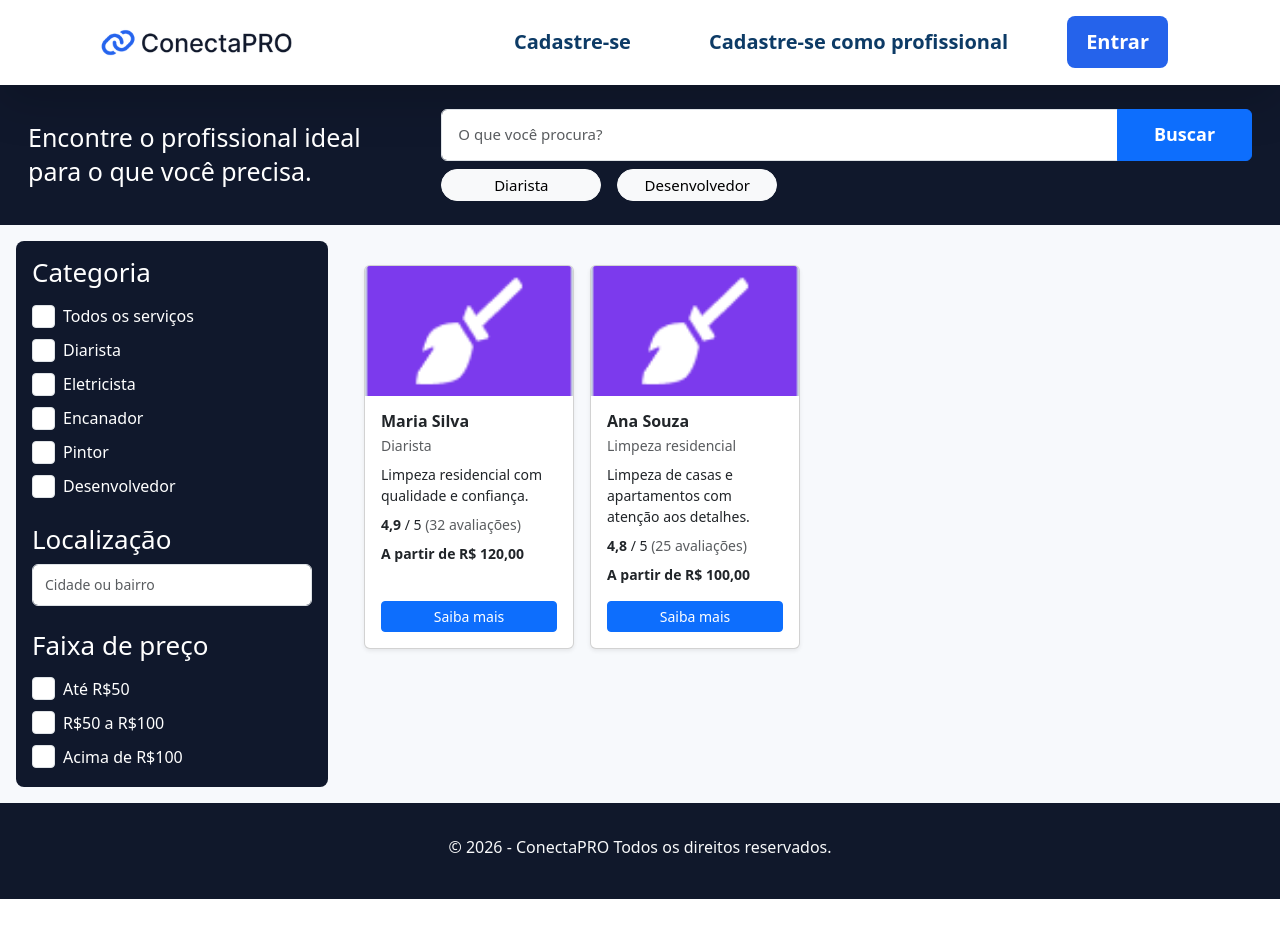
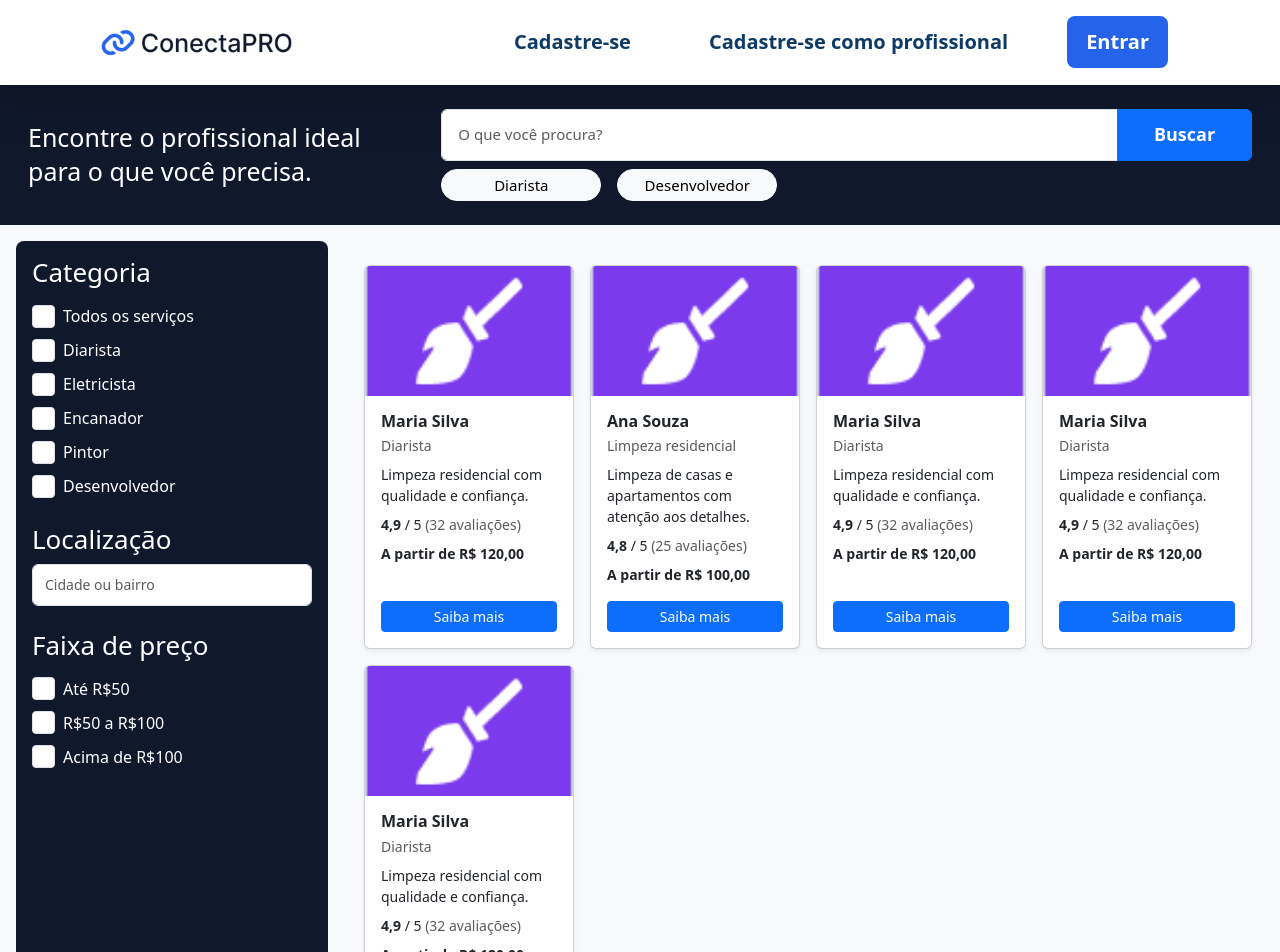
Before and after one commit to nnicck/ConectaPRO, a Next.js app in the folder frontEnd/: page /buscarServicos in a window 1280 px wide. Shown: the top 952 px of the page. Before the commit the page ends 899 px from the top, so only its background shows below. Built offline with nearby package versions, Linux system fonts and the light colour scheme.

Commit message:
Card Profissional

```diff
--- a/frontEnd/src/app/layout.jsx
+++ b/frontEnd/src/app/layout.jsx
@@ -19,12 +19,12 @@
 
 export const metadata = {
   title: "ConectaPRO",
-  description: "ConectaPro é um site de contratação de profissionais autônomos que conecta clientes a prestadores de serviços de forma rápida, prática e segura. A plataforma permite buscar profissionais, visualizar perfis, contratar serviços, agendar atendimentos e acompanhar solicitações em um só lugar",
+  description: "ConectaPro é um site de contratação de profissionais autônomos que conecta clientes a prestadores de serviços de forma rápida, prática e segura. A plataforma permite buscar profissionais, visualizar perfis, contratar serviços, agendar atendimentos e acompanhar solicitações em um só lugar"
 };
 
 export default function RootLayout({ children }) {
   return (
-    <html lang="en" className={`${inter.variable}`}>
+    <html lang="pt-br" className={`${inter.variable}`}>
       <body>{children}</body>
     </html>
   );
--- a/frontEnd/src/components/CardProfissionalBusca/index.jsx
+++ b/frontEnd/src/components/CardProfissionalBusca/index.jsx
@@ -105,6 +105,170 @@
                     </div>
                 </div>
 
+
+
+                <div className="col-6 col-md-4 col-lg-3">
+                    <div className="card h-100 shadow-sm">
+
+                        <img
+                            src="/diarista.png"
+                            className="card-img-top"
+                            alt="Serviço de diarista"
+                            style={{
+                                height: "130px",
+                                objectFit: "cover"
+                            }}
+                        />
+
+                        <div className="card-body d-flex flex-column p-3">
+
+                            <h6 className="card-title fw-bold mb-1">
+                                Maria Silva
+                            </h6>
+
+                            <p className="text-muted small mb-2">
+                                Diarista
+                            </p>
+
+                            <p className="card-text small mb-2">
+                                Limpeza residencial com qualidade e confiança.
+                            </p>
+
+                            <p className="small mb-2">
+                                <strong>4,9</strong> / 5
+                                <span className="text-muted">
+                                    {" "} (32 avaliações)
+                                </span>
+                            </p>
+
+                            <p className="fw-semibold small mb-3">
+                                A partir de R$ 120,00
+                            </p>
+
+                            <a
+                                href="/perfil-profissional"
+                                className="btn btn-primary btn-sm mt-auto"
+                            >
+                                Saiba mais
+                            </a>
+
+                        </div>
+                    </div>
+                </div>
+
+
+
+
+
+                <div className="col-6 col-md-4 col-lg-3">
+                    <div className="card h-100 shadow-sm">
+
+                        <img
+                            src="/diarista.png"
+                            className="card-img-top"
+                            alt="Serviço de diarista"
+                            style={{
+                                height: "130px",
+                                objectFit: "cover"
+                            }}
+                        />
+
+                        <div className="card-body d-flex flex-column p-3">
+
+                            <h6 className="card-title fw-bold mb-1">
+                                Maria Silva
+                            </h6>
+
+                            <p className="text-muted small mb-2">
+                                Diarista
+                            </p>
+
+                            <p className="card-text small mb-2">
+                                Limpeza residencial com qualidade e confiança.
+                            </p>
+
+                            <p className="small mb-2">
+                                <strong>4,9</strong> / 5
+                                <span className="text-muted">
+                                    {" "} (32 avaliações)
+                                </span>
+                            </p>
+
+                            <p className="fw-semibold small mb-3">
+                                A partir de R$ 120,00
+                            </p>
+
+                            <a
+                                href="/perfil-profissional"
+                                className="btn btn-primary btn-sm mt-auto"
+                            >
+                                Saiba mais
+                            </a>
+
+                        </div>
+                    </div>
+                </div>
+
+
+
+
+
+                <div className="col-6 col-md-4 col-lg-3">
+                    <div className="card h-100 shadow-sm">
+
+                        <img
+                            src="/diarista.png"
+                            className="card-img-top"
+                            alt="Serviço de diarista"
+                            style={{
+                                height: "130px",
+                                objectFit: "cover"
+                            }}
+                        />
+
+                        <div className="card-body d-flex flex-column p-3">
+
+                            <h6 className="card-title fw-bold mb-1">
+                                Maria Silva
+                            </h6>
+
+                            <p className="text-muted small mb-2">
+                                Diarista
+                            </p>
+
+                            <p className="card-text small mb-2">
+                                Limpeza residencial com qualidade e confiança.
+                            </p>
+
+                            <p className="small mb-2">
+                                <strong>4,9</strong> / 5
+                                <span className="text-muted">
+                                    {" "} (32 avaliações)
+                                </span>
+                            </p>
+
+                            <p className="fw-semibold small mb-3">
+                                A partir de R$ 120,00
+                            </p>
+
+                            <a
+                                href="/perfil-profissional"
+                                className="btn btn-primary btn-sm mt-auto"
+                            >
+                                Saiba mais
+                            </a>
+
+                        </div>
+                    </div>
+                </div>
+
+
+
+
+
+
+
+
             </div>
         </section>
     );
```
